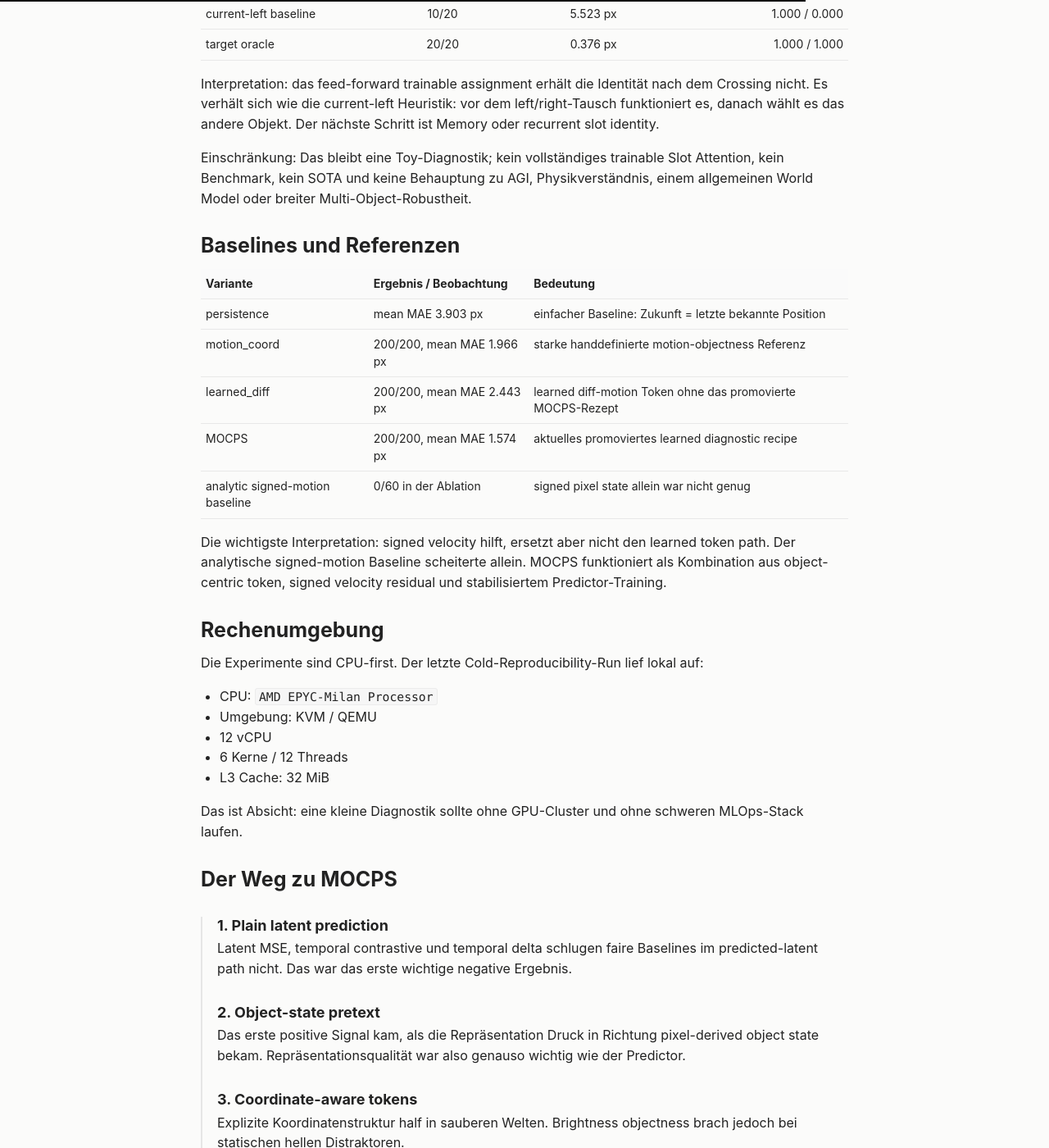
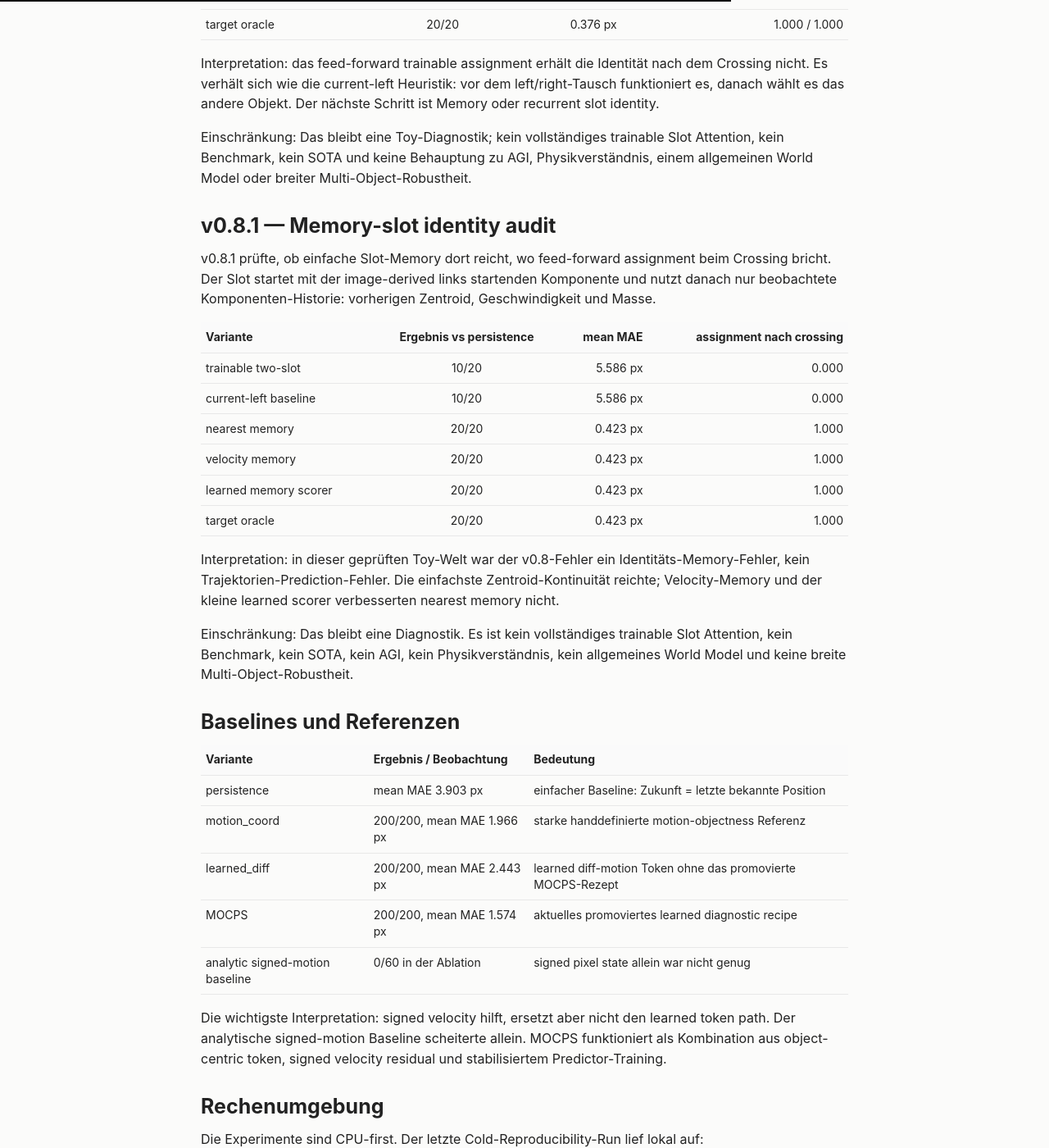
Before and after one commit to rdemb/rdemb.github.io, a Jekyll site: the page built from de/mocps.md, in a window 1280 px wide and 1400 px high, scrolled down 4589 px. Shown: the whole window at 82% size. Built offline with Jekyll 4.4.1, drawn with Linux system fonts in a browser that asks for light colours; some of the changed text lies outside the part shown.

Commit message:
Update MOCPS memory-slot audit note

```diff
--- a/de/mocps.md
+++ b/de/mocps.md
@@ -78,7 +78,7 @@
 
 ## v0.6.1 — dynamic moving-distractor stress test
 
-Der neueste Test fügte eine schwierigere Welt hinzu: ein bewegtes Target und ein ähnlich heller bewegter Distraktor. Die MOCPS-Architektur wurde für diesen Fall nicht geändert und nicht darauf optimiert.
+Dieser Test fügte eine schwierigere Welt hinzu: ein bewegtes Target und ein ähnlich heller bewegter Distraktor. Die MOCPS-Architektur wurde für diesen Fall nicht geändert und nicht darauf optimiert.
 
 Die Frage war einfach: kann single-object MOCPS mehr als ein bewegtes Objekt handhaben?
 
@@ -149,6 +149,23 @@
 Interpretation: das feed-forward trainable assignment erhält die Identität nach dem Crossing nicht. Es verhält sich wie die current-left Heuristik: vor dem left/right-Tausch funktioniert es, danach wählt es das andere Objekt. Der nächste Schritt ist Memory oder recurrent slot identity.
 
 Einschränkung: Das bleibt eine Toy-Diagnostik; kein vollständiges trainable Slot Attention, kein Benchmark, kein SOTA und keine Behauptung zu AGI, Physikverständnis, einem allgemeinen World Model oder breiter Multi-Object-Robustheit.
+
+## v0.8.1 — Memory-slot identity audit
+
+v0.8.1 prüfte, ob einfache Slot-Memory dort reicht, wo feed-forward assignment beim Crossing bricht. Der Slot startet mit der image-derived links startenden Komponente und nutzt danach nur beobachtete Komponenten-Historie: vorherigen Zentroid, Geschwindigkeit und Masse.
+
+| Variante | Ergebnis vs persistence | mean MAE | assignment nach crossing |
+| --- | :---: | ---: | ---: |
+| trainable two-slot | 10/20 | 5.586 px | 0.000 |
+| current-left baseline | 10/20 | 5.586 px | 0.000 |
+| nearest memory | 20/20 | 0.423 px | 1.000 |
+| velocity memory | 20/20 | 0.423 px | 1.000 |
+| learned memory scorer | 20/20 | 0.423 px | 1.000 |
+| target oracle | 20/20 | 0.423 px | 1.000 |
+
+Interpretation: in dieser geprüften Toy-Welt war der v0.8-Fehler ein Identitäts-Memory-Fehler, kein Trajektorien-Prediction-Fehler. Die einfachste Zentroid-Kontinuität reichte; Velocity-Memory und der kleine learned scorer verbesserten nearest memory nicht.
+
+Einschränkung: Das bleibt eine Diagnostik. Es ist kein vollständiges trainable Slot Attention, kein Benchmark, kein SOTA, kein AGI, kein Physikverständnis, kein allgemeines World Model und keine breite Multi-Object-Robustheit.
 
 ## Baselines und Referenzen
 
@@ -222,14 +239,14 @@
 Die nächsten Tests sollten schwieriger und unbequemer sein:
 
 - moving distractor: die erste geprüfte Version bricht das aktuelle single-object MOCPS; der Selection Audit zeigt, dass korrekte Target-Auswahl das geprüfte Grid repariert
-- crossing objects: v0.8 bricht feed-forward trainable assignment nach dem left/right-Tausch
+- crossing objects: v0.8 bricht feed-forward trainable assignment nach dem left/right-Tausch; v0.8.1 repariert den geprüften Crossing-Fall mit Slot-Memory
 - partial occlusion
 - acceleration statt konstanter Geschwindigkeit
 - noisy background
 - mehr als ein bewegtes Objekt
 - Transfer zwischen world variants
 
-Die nächste Forschungsrichtung ist nicht weiteres Tuning desselben single-object Rezepts, sondern Memory oder recurrent slot identity für multi-object state.
+Die nächste Forschungsrichtung ist ein schärferer Crossing-Test: exact overlap, partial occlusion und danach recurrent slot identity, falls einfache Memory nicht mehr reicht.
 
 ## Was das nicht bedeutet
 
```
Also changed, not shown: en/mocps.md (+20 -3 lines), mocps.md (+20 -3 lines).
